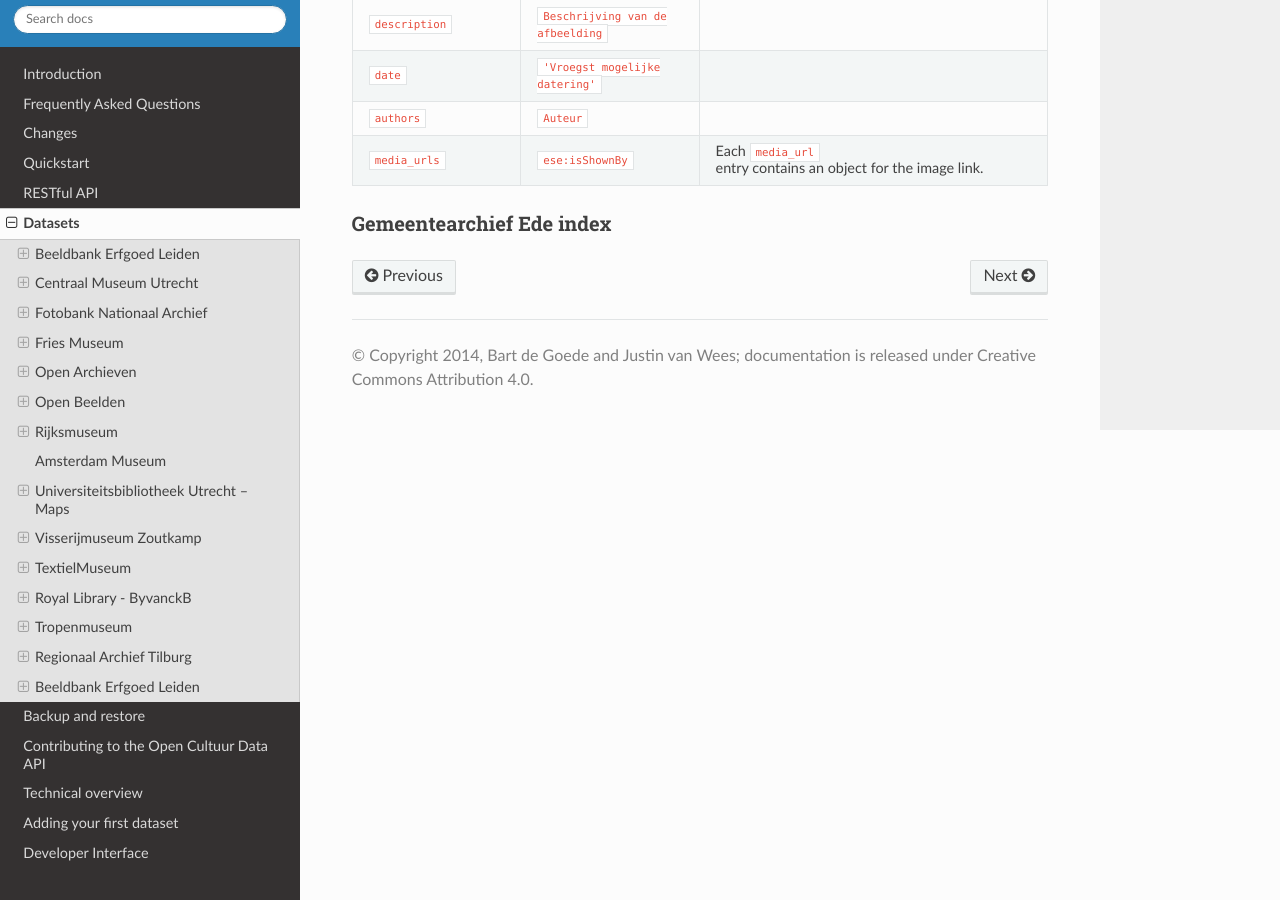
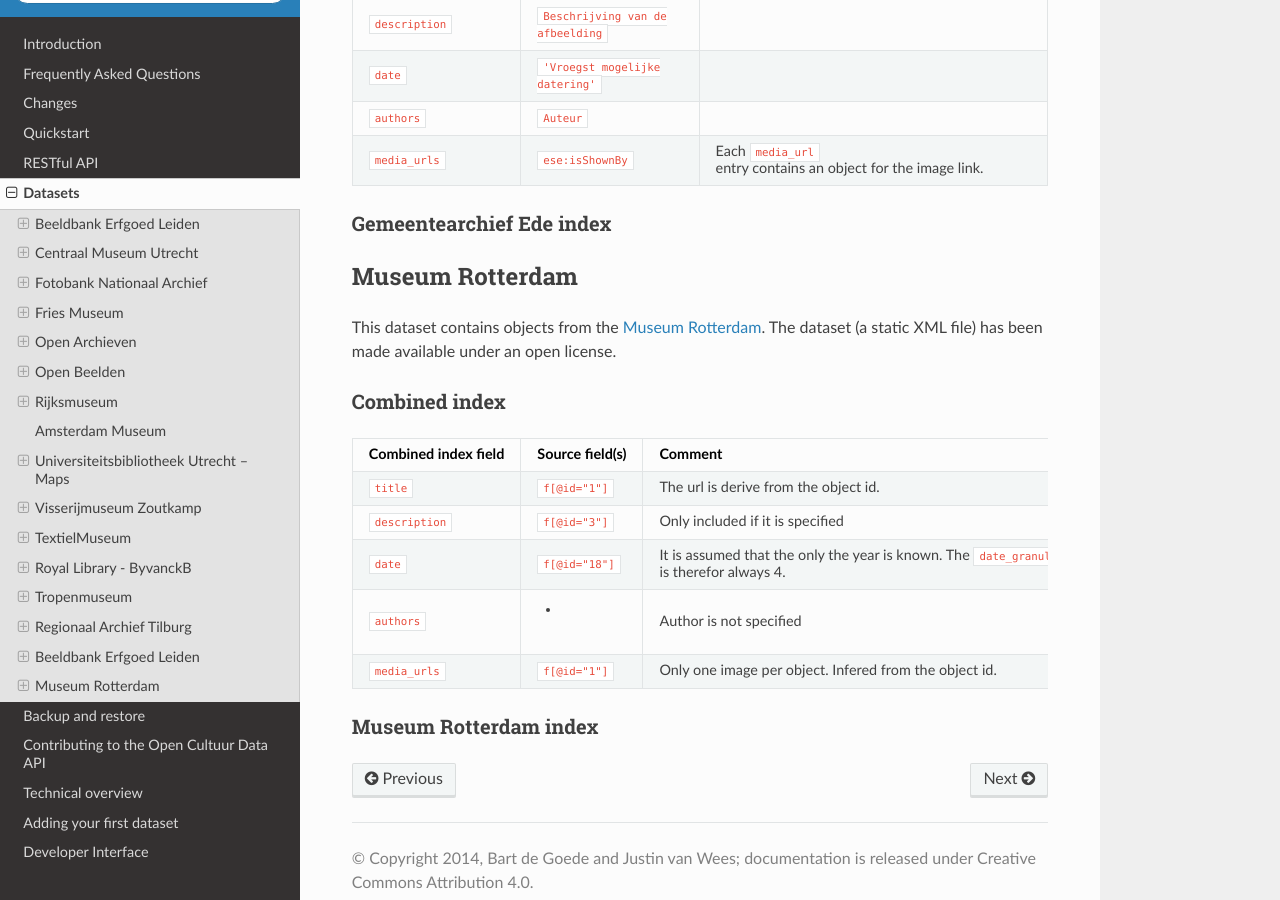
Before and after one commit to openstate/open-cultuur-data, a Sphinx documentation site: the page built from docs/user/datasets.rst, in a window 1280 px wide and 900 px high, scrolled down 7779 px. Built offline with Sphinx 7.4.7 and the Read the Docs theme 2.0.0, drawn with Linux system fonts in a browser that asks for light colours.

Commit message:
The documentation for museum rotterdam.

```diff
--- a/docs/user/datasets.rst
+++ b/docs/user/datasets.rst
@@ -495,3 +495,34 @@
 
 Gemeentearchief Ede index
 ^^^^^^^^^^^^^^^^^^^^^^^^^
+
+Museum Rotterdam
+----------------
+
+This dataset contains objects from the `Museum Rotterdam <http://www.museumrotterdam.nl/>`_. The dataset (a static XML file) has been made available under an open license.
+
+.. _datasets_combinedindex:
+
+Combined index
+^^^^^^^^^^^^^^
+
++------------------------+--------------------------------------+----------------------------------------+
+| Combined index field   | Source field(s)                      | Comment                                |
++========================+======================================+========================================+
+| ``title``              | ``f[@id="1"]``                       | The url is derive from the object id.  |
++------------------------+--------------------------------------+----------------------------------------+
+| ``description``        | ``f[@id="3"]``                       | Only included if it is specified       |
++------------------------+--------------------------------------+----------------------------------------+
+| ``date``               | ``f[@id="18"]``                      | It is assumed that the only the year   |
+|                        |                                      | is known. The ``date_granularity``     |
+|                        |                                      | is therefor always 4.                  |
++------------------------+--------------------------------------+----------------------------------------+
+| ``authors``            | -                                    | Author is not specified                |
++------------------------+--------------------------------------+----------------------------------------+
+| ``media_urls``         | ``f[@id="1"]``                       | Only one image per object. Infered     |
+|                        |                                      | from the object id.                    |
++------------------------+--------------------------------------+----------------------------------------+
+
+
+Museum Rotterdam index
+^^^^^^^^^^^^^^^^^^^^^^
```
